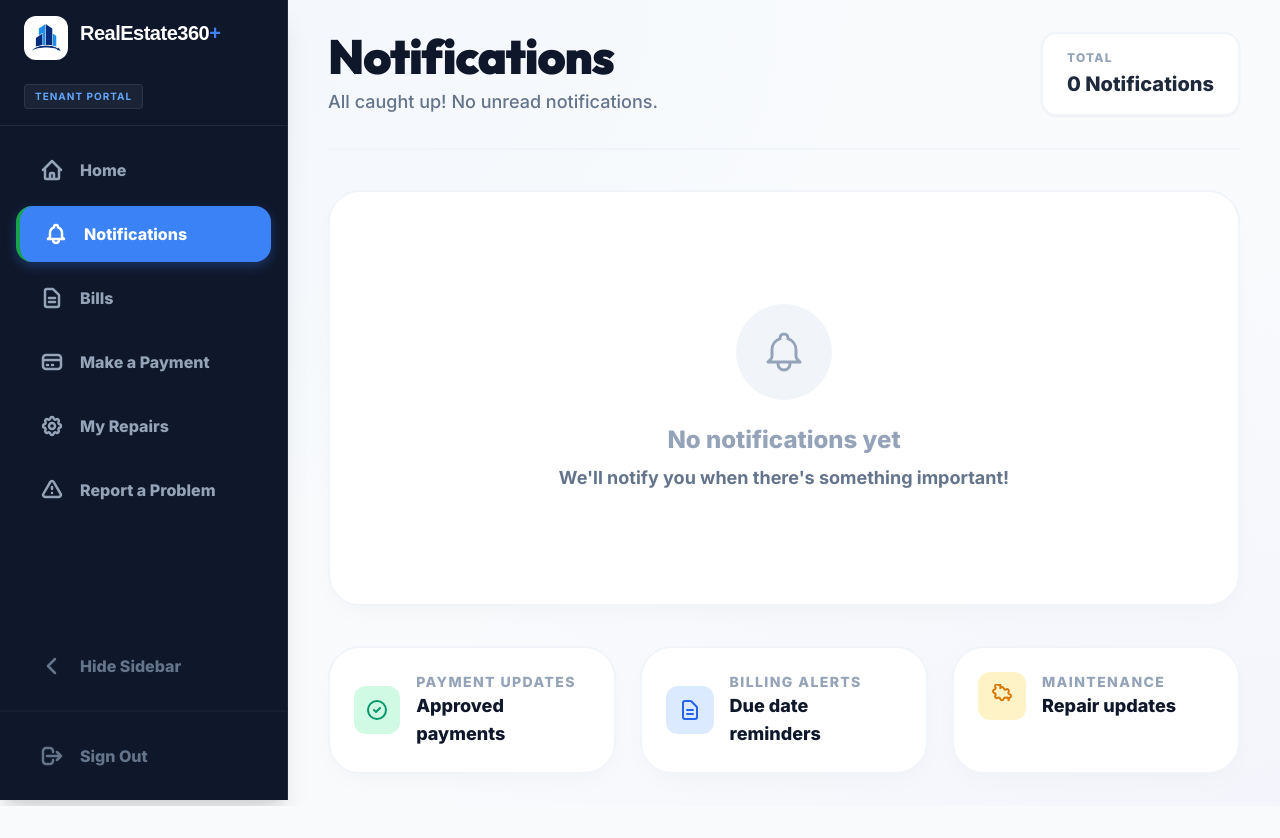
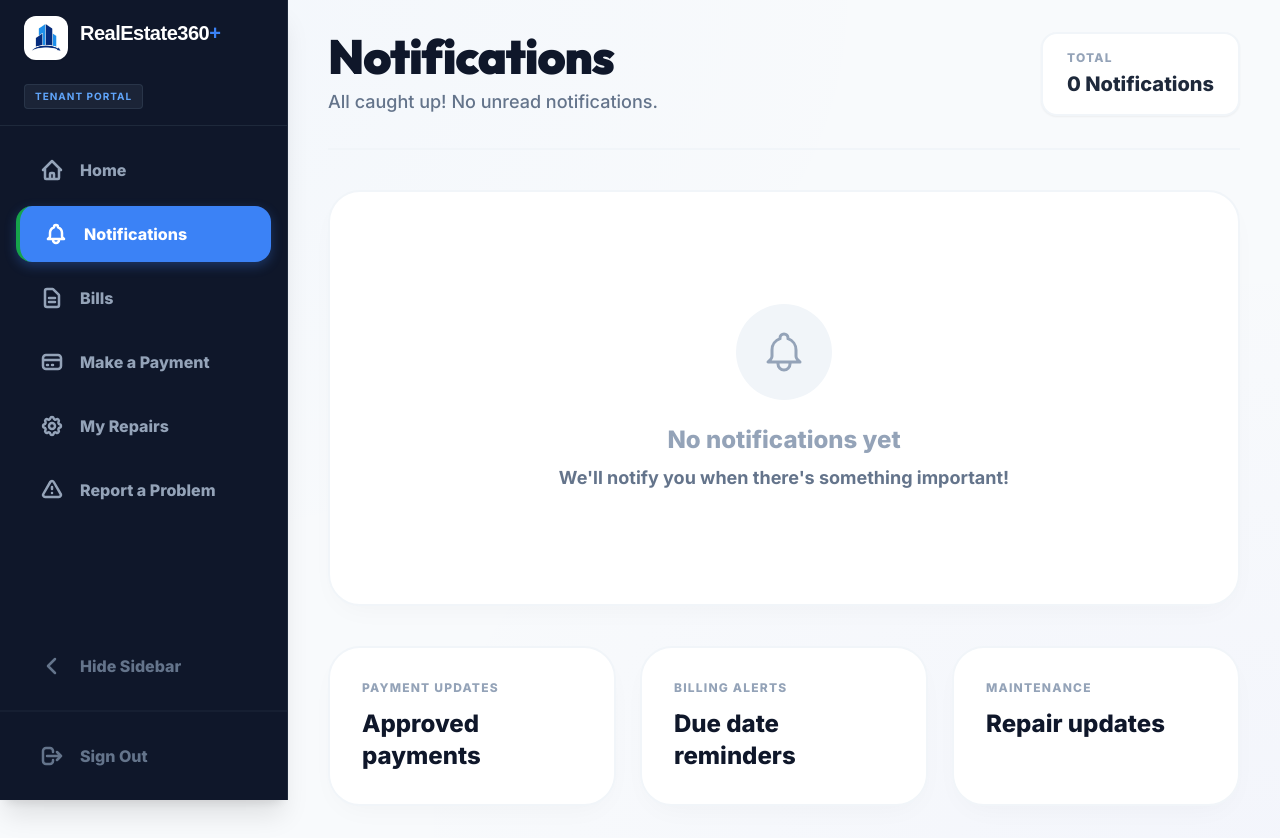
Before and after one commit to JOHNARVINTUM/RealEstateDemo, a Django app: page /tenant/notifications/ in a window 1280 px wide. Before the commit the page ends 806 px from the top, so only its background shows below. Run offline with Django 5.2, Linux system fonts and the light colour scheme; the visitor is signed in with stand-in values (Sample User, id 1); data that the repository does not hold is empty; some libraries are stand-ins or nearby versions; some web fonts are replaced.

Commit message:
feat: implement tenant notification system and update portal base templates and views

```diff
--- a/rentals/views.py
+++ b/rentals/views.py
@@ -160,6 +160,7 @@ def tenant_dashboard(request):
     # Get tenant's recent payments (pending and approved)
     recent_payments = []
     move_in_payment = None
+    has_pending_payment = False
     if request.user.is_authenticated:
         recent_payments = ManualPayment.objects.filter(
             user=request.user
@@ -167,6 +168,9 @@ def tenant_dashboard(request):
         move_in_payment = ManualPayment.objects.filter(
             user=request.user, payment_type="move_in"
         ).first()
+        has_pending_payment = ManualPayment.objects.filter(
+            user=request.user, status="PENDING"
+        ).exists()
 
     context = {
         "profile": profile,
@@ -178,6 +182,7 @@ def tenant_dashboard(request):
         "next_billing_month": next_billing_month,
         "recent_payments": recent_payments,
         "move_in_payment": move_in_payment,
+        "has_pending_payment": has_pending_payment,
     }
     return render(request, "rentals/tenant_dashboard.html", context)
 
@@ -288,6 +293,10 @@ def tenant_billing(request):
     ]
     year_choices = list(range(current_year - 3, current_year + 2))  # Last 3 years and next year
 
+    has_pending_payment = ManualPayment.objects.filter(
+        user=request.user, status="PENDING"
+    ).exists()
+
     return render(request, "billing/tenant_billing.html", {
         "lease": lease,
         "current_bill": current_bill,
@@ -298,6 +307,7 @@ def tenant_billing(request):
         "year_filter": year_filter,
         "month_choices": month_choices,
         "year_choices": year_choices,
+        "has_pending_payment": has_pending_payment,
     })
 
 
--- a/templates/billing/tenant_pay_advance.html
+++ b/templates/billing/tenant_pay_advance.html
@@ -167,8 +167,7 @@
 
         <!-- Actions -->
         <div class="mt-12 space-y-4">
-          <form method="post" action="{% url 'manual_gcash_payment' %}">
-            {% csrf_token %}
+          <form method="get" action="{% url 'manual_gcash_payment' %}">
             <input type="hidden" name="bill_ids" value="{% for row in preview_rows %}{{ row.bill_id }}{% if not forloop.last %},{% endif %}{% endfor %}">
             <input type="hidden" name="payment_type" value="{{ payment_type|default:'full' }}">
             <input type="hidden" name="amount" value="{{ total_amount }}">
@@ -178,8 +177,7 @@
             </button>
           </form>
 
-          <form method="post" action="{% url 'f2f_cash_payment' %}">
-            {% csrf_token %}
+          <form method="get" action="{% url 'f2f_cash_payment' %}">
             <input type="hidden" name="bill_ids" value="{% for row in preview_rows %}{{ row.bill_id }}{% if not forloop.last %},{% endif %}{% endfor %}">
             <input type="hidden" name="payment_type" value="{{ payment_type|default:'full' }}">
             <input type="hidden" name="amount" value="{{ total_amount }}">
--- a/templates/rentals/tenant_notifications.html
+++ b/templates/rentals/tenant_notifications.html
@@ -116,47 +116,20 @@
   </div>
 
   <!-- Quick Info Card -->
-  <div class="grid grid-cols-1 md:grid-cols-3 gap-6">
-    <div class="tenant-card p-6">
-      <div class="flex items-center gap-4">
-        <div class="w-12 h-12 bg-emerald-100 rounded-xl flex items-center justify-center">
-          <svg class="w-6 h-6 text-emerald-600" fill="none" viewBox="0 0 24 24" stroke="currentColor" stroke-width="2">
-            <path stroke-linecap="round" stroke-linejoin="round" d="M9 12l2 2 4-4m6 2a9 9 0 11-18 0 9 9 0 0118 0z" />
-          </svg>
-        </div>
-        <div>
-          <p class="text-sm font-black text-slate-400 uppercase tracking-widest">Payment Updates</p>
-          <p class="text-lg font-black text-slate-900">Approved payments</p>
-        </div>
-      </div>
+  <div class="grid grid-cols-1 sm:grid-cols-3 gap-6">
+    <div class="tenant-card p-8 flex flex-col group hover:border-emerald-400 transition-colors">
+      <span class="text-xs font-black text-slate-400 uppercase tracking-widest block mb-3">Payment Updates</span>
+      <span class="text-2xl font-black text-slate-900 group-hover:text-emerald-700 transition-colors">Approved payments</span>
     </div>
 
-    <div class="tenant-card p-6">
-      <div class="flex items-center gap-4">
-        <div class="w-12 h-12 bg-blue-100 rounded-xl flex items-center justify-center">
-          <svg class="w-6 h-6 text-blue-600" fill="none" viewBox="0 0 24 24" stroke="currentColor" stroke-width="2">
-            <path stroke-linecap="round" stroke-linejoin="round" d="M9 12h6m-6 4h6m2 5H7a2 2 0 01-2-2V5a2 2 0 012-2h5.586a1 1 0 01.707.293l5.414 5.414a1 1 0 01.293.707V19a2 2 0 01-2 2z" />
-          </svg>
-        </div>
-        <div>
-          <p class="text-sm font-black text-slate-400 uppercase tracking-widest">Billing Alerts</p>
-          <p class="text-lg font-black text-slate-900">Due date reminders</p>
-        </div>
-      </div>
+    <div class="tenant-card p-8 flex flex-col group hover:border-blue-400 transition-colors">
+      <span class="text-xs font-black text-slate-400 uppercase tracking-widest block mb-3">Billing Alerts</span>
+      <span class="text-2xl font-black text-slate-900 group-hover:text-blue-700 transition-colors">Due date reminders</span>
     </div>
 
-    <div class="tenant-card p-6">
-      <div class="flex items-center gap-4">
-        <div class="w-12 h-12 bg-amber-100 rounded-xl flex items-center justify-center">
-          <svg class="w-6 h-6 text-amber-600" fill="none" viewBox="0 0 24 24" stroke="currentColor" stroke-width="2">
-            <path stroke-linecap="round" stroke-linejoin="round" d="M10.325 4.317c.426-1.756 2.924-1.756 3.35 0a1.724 1.724 0 002.573 1.066c1.543-.94 3.31.826 2.37 2.37a1.724 1.724 0 001.065 2.572c1.756.426 1.756 2.924 0 3.35a1.724 1.724 0 00-1.066 2.573c.94-1.543-.826-3.31-2.37-2.37a1.724 1.724 0 00-2.572 1.065c-.426 1.756-2.924 1.756-3.35 0a1.724 1.724 0 00-2.573-1.066c-1.543.94-3.31-.826-2.37-2.37a1.724 1.724 0 00-1.065-2.572c-1.756-.426-1.756-2.924 0-3.35a1.724 1.724 0 001.066-2.573c-.94-1.543.826-3.31 2.37-2.37.996.608 2.296.07 2.572-1.065z" />
-          </svg>
-        </div>
-        <div>
-          <p class="text-sm font-black text-slate-400 uppercase tracking-widest">Maintenance</p>
-          <p class="text-lg font-black text-slate-900">Repair updates</p>
-        </div>
-      </div>
+    <div class="tenant-card p-8 flex flex-col group hover:border-amber-400 transition-colors">
+      <span class="text-xs font-black text-slate-400 uppercase tracking-widest block mb-3">Maintenance</span>
+      <span class="text-2xl font-black text-slate-900 group-hover:text-amber-700 transition-colors">Repair updates</span>
     </div>
   </div>
 
--- a/templates/tenant_base.html
+++ b/templates/tenant_base.html
@@ -280,6 +280,7 @@
     </div>
   </main>
 
+  {% block tenant_modals %}{% endblock %}
 </div>
 
 <script>
```
Also changed, not shown: templates/billing/tenant_billing.html (+9 -3 lines), templates/rentals/tenant_dashboard.html (+114 -102 lines).
